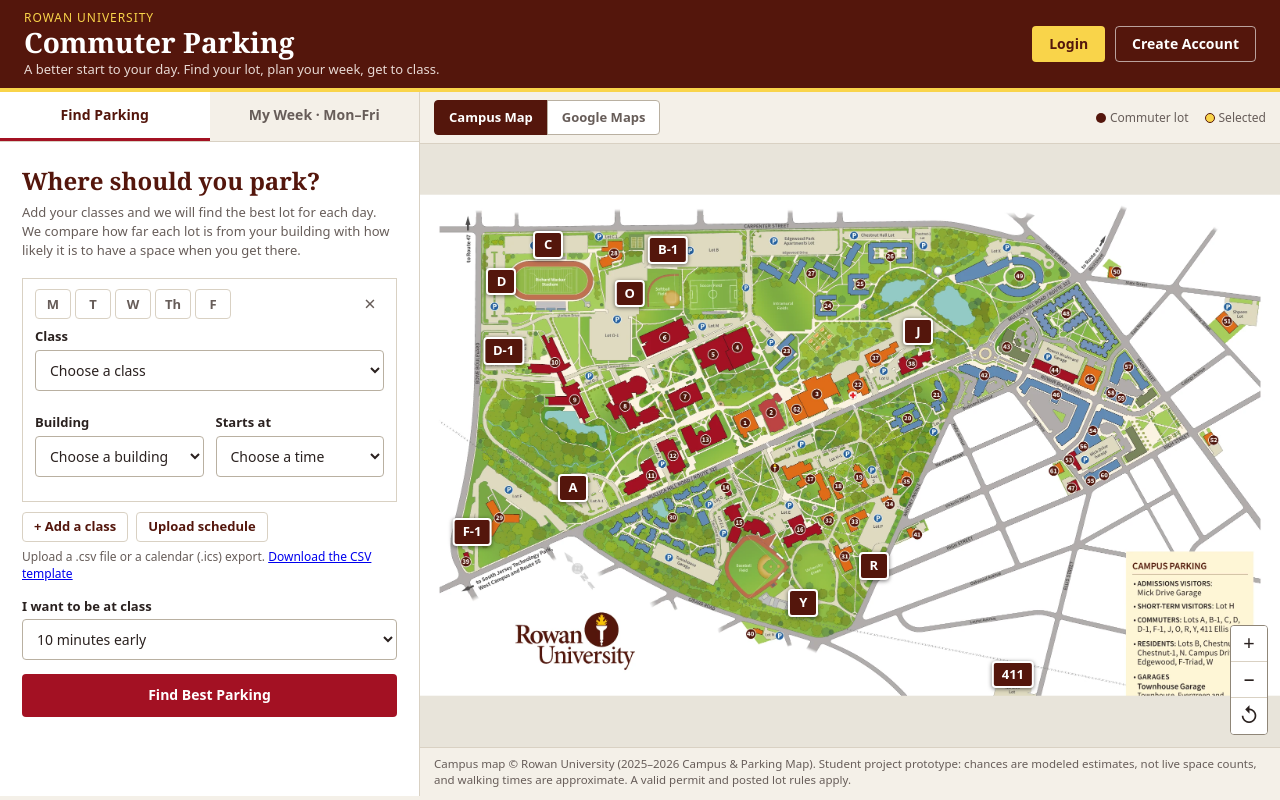
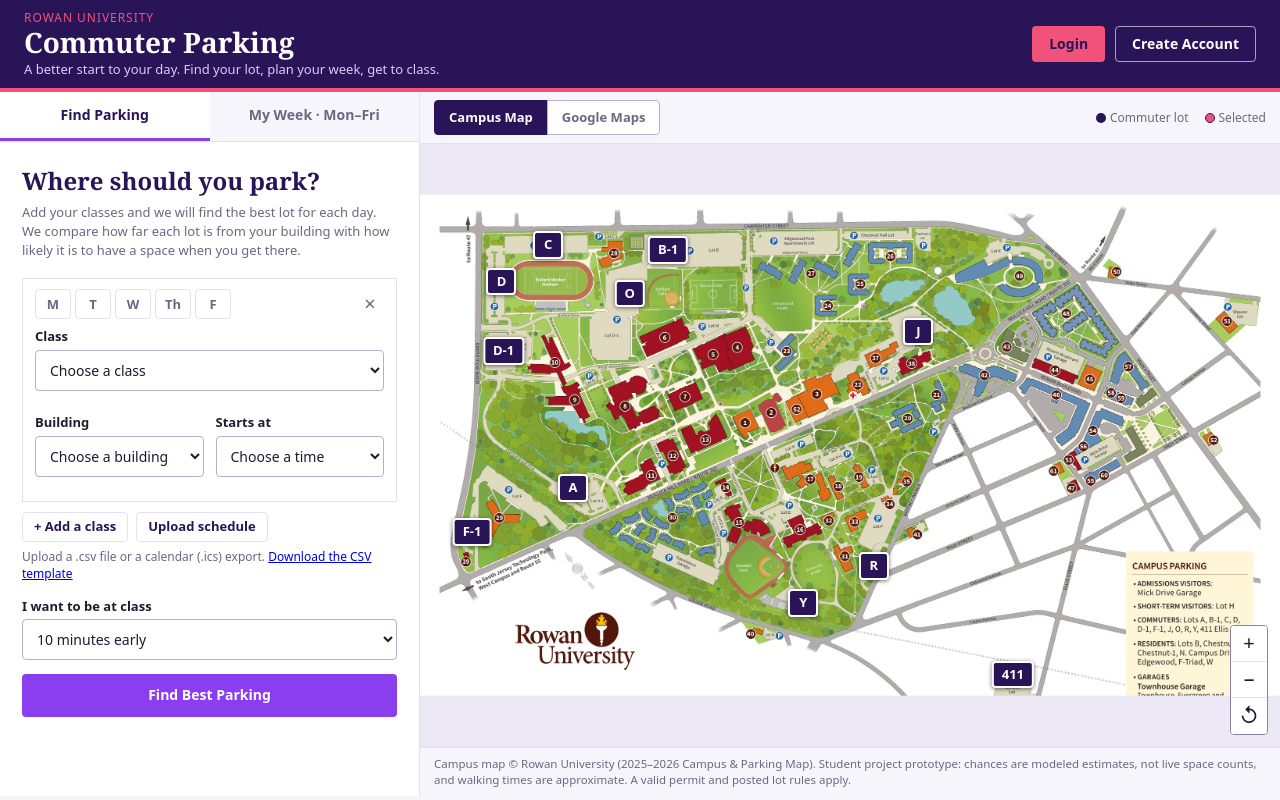
Before and after one commit to Analyst47/Rowan-Parking, a Flask app: page / in a window 1280 px wide. Run offline with Flask 3, Linux system fonts and the light colour scheme.

Commit message:
Purple theme, split into two JSON databases

```diff
--- a/config_example.py
+++ b/config_example.py
@@ -12,13 +12,14 @@
 the same names, for example GOOGLE_MAPS_KEY. Environment variables win.)
 """
 
-# Where to save users and parking lots: "local" or "jsonbin"
+# Where to save the two databases (users and parking lots): "local" or "jsonbin"
 # "local" works right away with no setup. Switch to "jsonbin" when you want
 # the data stored in your JSONBin bin instead.
 STORAGE = "local"
 
 # JSONBin settings (only used when STORAGE is "jsonbin")
-JSONBIN_BIN_ID = ""      # the ID of your bin
+JSONBIN_USERS_BIN_ID = ""    # the ID of the bin that holds the users
+JSONBIN_LOTS_BIN_ID = ""     # the ID of the bin that holds the parking lots
 JSONBIN_API_KEY = ""     # your X-Master-Key
 JSONBIN_BASE_URL = "https://api.jsonbin.io/v3"
 
--- a/static/css/style.css
+++ b/static/css/style.css
@@ -11,22 +11,23 @@
 
 /* ---------- 1. Base ---------- */
 :root {
-    --brown: #54160c;
-    --brown-light: #7a3b30;
-    --red: #a31123;
-    --red-dark: #820d1c;
-    --gold: #f9d44a;
-    --cream: #fdf5d6;
+    --purple-dark: #2a1458;
+    --purple-light: #6d2fd6;
+    --purple-bright: #8b3df0;
+    --pink: #f0527a;
+    --cream: #f3edff;
 
-    --ink: #2a211f;
-    --muted: #675d59;
-    --line: #d9d1c3;
-    --page: #f4f0e8;
+    --ink: #1d1b2e;
+    --muted: #6b6880;
+    --line: #e6e1f0;
+    --page: #f7f5fc;
     --white: #fff;
 
-    --good: #2b7a3d;
-    --ok: #a85f00;
-    --low: #b3261e;
+    --good: #1f8a4d;
+    --ok:  #a97800;
+    --low: #c4243f;
+
+    --grad: linear-gradient(135deg, #8b3df0, #f0527a);
 
     --header-height: 92px;
     --font-body: system-ui, -apple-system, 'Segoe UI', Roboto, Arial, sans-serif;
@@ -76,9 +77,9 @@
 /* ---------- 2. Header ---------- */
 .site-header {
     height: var(--header-height);
-    background: var(--brown);
+    background: var(--purple-dark);
     color: var(--white);
-    border-bottom: 4px solid var(--gold);
+    border-bottom: 4px solid var(--pink);
 }
 
 .header-inner {
@@ -96,7 +97,7 @@
     font-size: 12px;
     letter-spacing: 0.08em;
     text-transform: uppercase;
-    color: var(--gold);
+    color: var(--pink);
 }
 
 .brand h1 {
@@ -107,7 +108,7 @@
 .brand-tagline {
     margin-top: 2px;
     font-size: 13px;
-    color: #e8d9d4;
+    color: #d9ccf5;
 }
 
 .auth-area {
@@ -168,19 +169,21 @@
 }
 
 .btn-primary {
-    background: var(--red);
+    background: var(--purple-bright);
     color: var(--white);
 }
 .btn-primary:hover:not(:disabled) {
-    background: var(--red-dark);
+    background: var(--purple-light);
 }
 
-.btn-gold {
-    background: var(--gold);
-    color: var(--brown);
+.btn-gold,
+.btn-pink {
+    background: var(--pink);
+    color: var(--purple-dark);
 }
-.btn-gold:hover {
-    background: #ffe27a;
+.btn-gold:hover,
+.btn-pink:hover {
+    background: #ff7a9a;
 }
 
 .btn-outline-light {
@@ -197,11 +200,11 @@
     font-size: 13px;
     background: var(--white);
     border-color: var(--line);
-    color: var(--brown);
+    color: var(--purple-dark);
 }
 .btn-small:hover {
     background: var(--cream);
-    border-color: var(--brown-light);
+    border-color: var(--purple-light);
 }
 
 .btn-danger {
@@ -239,12 +242,12 @@
     cursor: pointer;
 }
 .tab:hover {
-    color: var(--brown);
+    color: var(--purple-dark);
 }
 .tab.is-active {
     background: var(--white);
-    color: var(--brown);
-    border-bottom-color: var(--red);
+    color: var(--purple-dark);
+    border-bottom-color: var(--purple-bright);
 }
 
 .panel {
@@ -256,7 +259,7 @@
 
 .panel h2 {
     font-size: 24px;
-    color: var(--brown);
+    color: var(--purple-dark);
 }
 
 .hint {
@@ -294,7 +297,7 @@
 select {
     width: 100%;
     padding: 9px 10px;
-    border: 1px solid #b9b0a1;
+    border: 1px solid #b7aed1;
     border-radius: 4px;
     background: var(--white);
     font-size: 14px;
@@ -504,7 +507,7 @@
 }
 .view-button {
     padding: 7px 14px;
-    border: 1px solid #b9b0a1;
+    border: 1px solid #b7aed1;
     background: var(--white);
     font-size: 13px;
     font-weight: 600;
@@ -519,8 +522,8 @@
     border-radius: 0 4px 4px 0;
 }
 .view-button.is-active {
-    background: var(--brown);
-    border-color: var(--brown);
+    background: var(--purple-dark);
+    border-color: var(--purple-dark);
     color: var(--white);
 }
 
@@ -545,8 +548,8 @@
 .legend-chances .key:not(:first-child) {
     margin-left: 10px;
 }
-.key-lot      { background: var(--brown); }
-.key-selected { background: var(--gold); border: 1px solid var(--brown); }
+.key-lot      { background: var(--purple-dark); }
+.key-selected { background: var(--pink); border: 1px solid var(--purple-dark); }
 .key-good     { background: var(--good); }
 .key-ok       { background: #d58a1c; }
 .key-low      { background: var(--low); }
@@ -567,7 +570,7 @@
     position: absolute;
     inset: 0;
     overflow: hidden;
-    background: #e8e4da;
+    background: #ebe7f4;
     cursor: grab;
     touch-action: none;             /* we handle dragging and pinching ourselves */
 }
@@ -599,7 +602,7 @@
     display: flex;
     flex-direction: column;
     background: var(--white);
-    border: 1px solid #8f8678;
+    border: 1px solid #8a82a3;
     border-radius: 4px;
     overflow: hidden;
 }
@@ -693,7 +696,7 @@
     padding: 4px 8px;
     border: 2px solid var(--white);
     border-radius: 4px;
-    background: var(--brown);
+    background: var(--purple-dark);
     font-size: 13px;
     font-weight: 700;
     line-height: 1.2;
--- a/static/js/app.js
+++ b/static/js/app.js
@@ -220,7 +220,7 @@
         logout.addEventListener('click', handleLogout);
         area.appendChild(logout);
     } else {
-        const login = make('button', 'btn btn-gold', 'Login');
+        const login = make('button', 'btn btn-pink', 'Login');
         login.type = 'button';
         login.addEventListener('click', () => openDialog('login'));
 
```
Also changed, not shown: other parts of static/css/style.css (+46 -46 lines), storage.py (+133 -57 lines), README.md, 1 other file.
